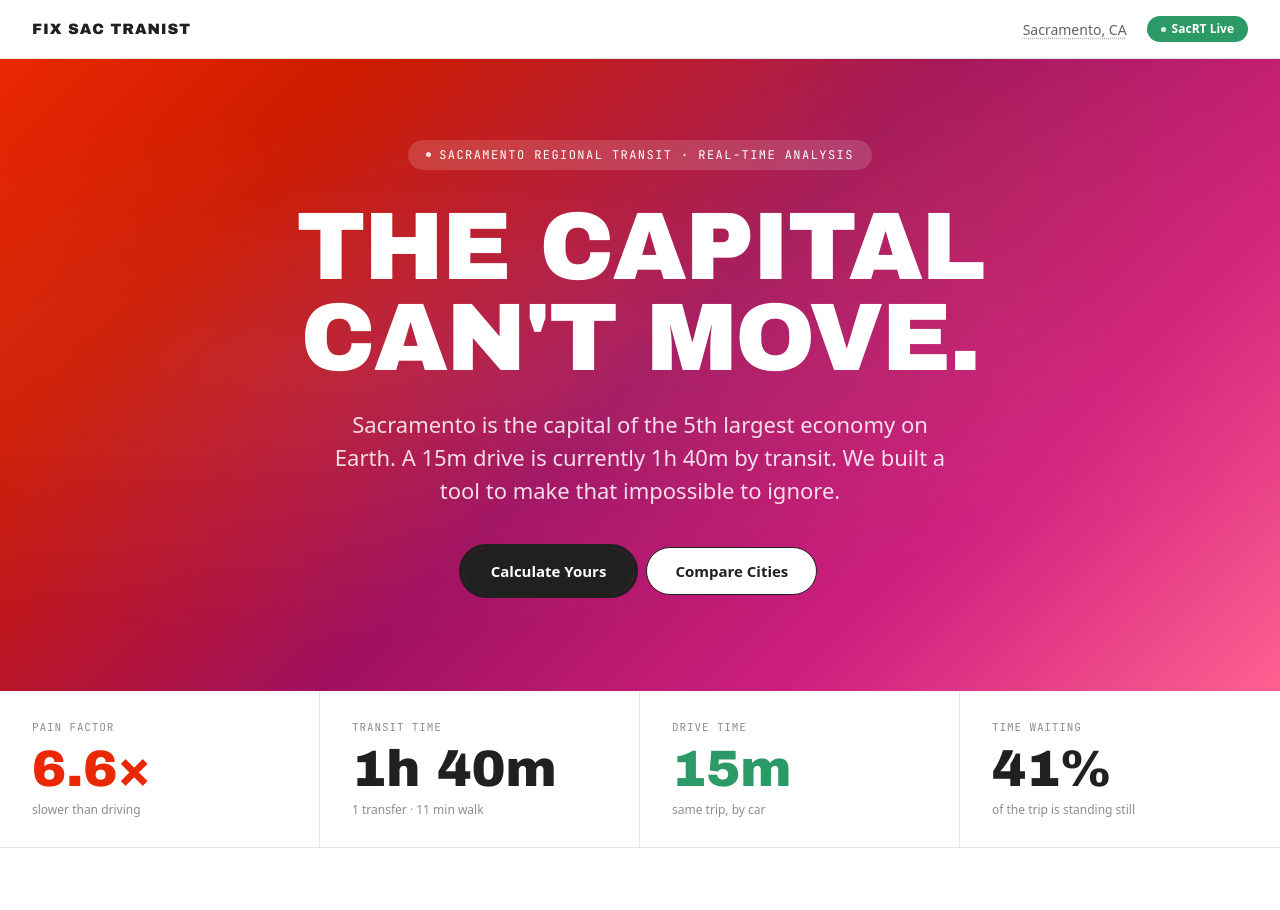
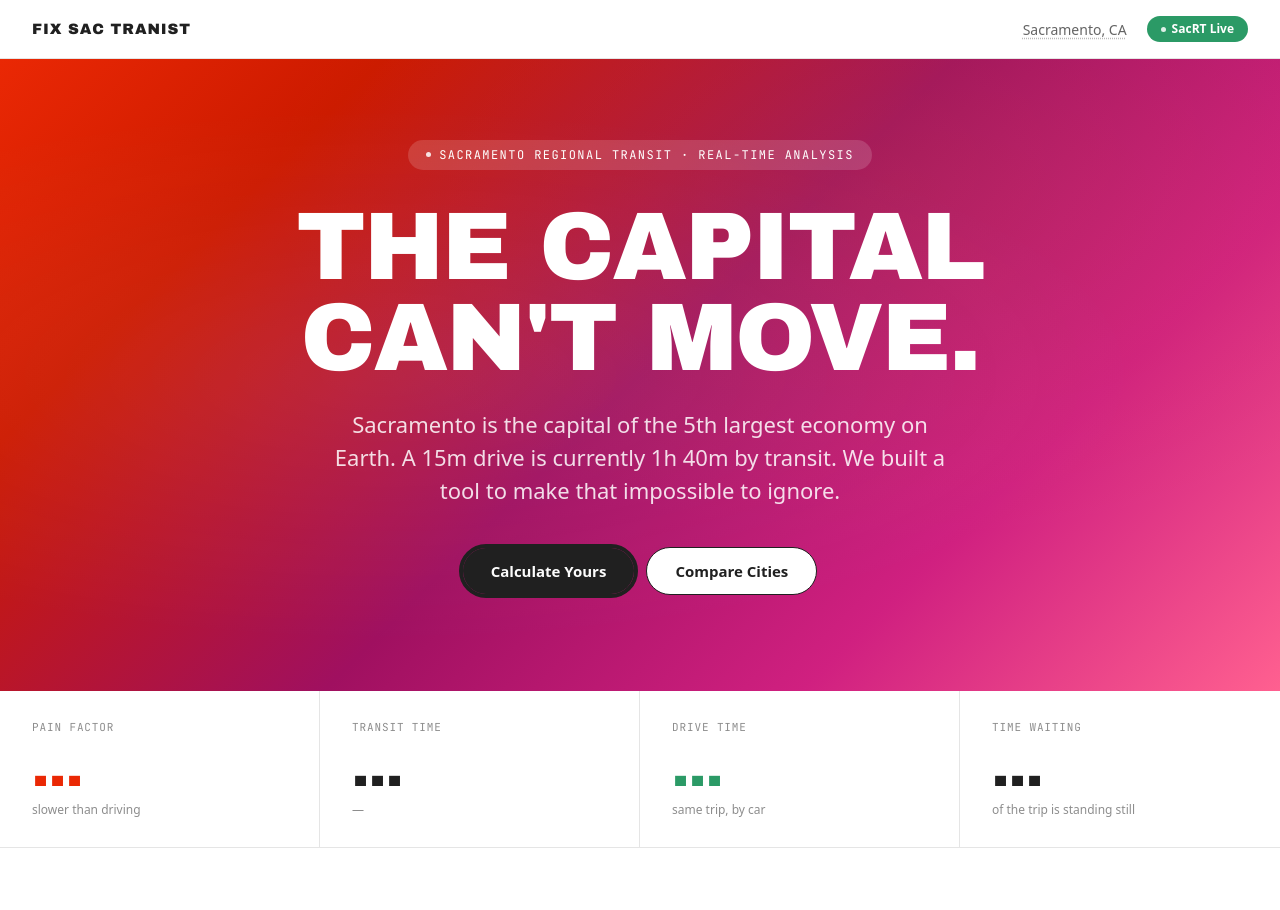
Before and after one commit to positiveppl/fixsactransit, a Next.js app: page / in a window 1280 px wide. Shown: the top 910 px of the page. Built offline with nearby package versions, Linux system fonts and the light colour scheme; no server answers.

Commit message:
fix: StatStrip shows ... while loading instead of fake fallback numbers

```diff
--- a/app/components/StatStrip.tsx
+++ b/app/components/StatStrip.tsx
@@ -13,10 +13,30 @@ export default function StatStrip({ sac }: { sac: CityScore | null }) {
   }, [])
 
   const stats = [
-    { label: 'Pain Factor', value: `${sac?.pain_factor ?? 6.6}×`, color: '#ea2804', sub: 'slower than driving' },
-    { label: 'Transit Time', value: fmtMin(sac?.transit_minutes ?? 100), color: '#202020', sub: `${sac?.transfers ?? 1} transfer · ${sac?.walk_minutes ?? 11} min walk` },
-    { label: 'Drive Time', value: fmtMin(sac?.drive_minutes ?? 15), color: '#2b9a66', sub: 'same trip, by car' },
-    { label: 'Time Waiting', value: `${sac?.wait_pct ?? 41}%`, color: '#202020', sub: 'of the trip is standing still' },
+    {
+      label: 'Pain Factor',
+      value: sac ? `${sac.pain_factor}×` : '...',
+      color: '#ea2804',
+      sub: 'slower than driving',
+    },
+    {
+      label: 'Transit Time',
+      value: sac ? fmtMin(sac.transit_minutes) : '...',
+      color: '#202020',
+      sub: sac ? `${sac.transfers} transfer · ${sac.walk_minutes} min walk` : '—',
+    },
+    {
+      label: 'Drive Time',
+      value: sac ? fmtMin(sac.drive_minutes) : '...',
+      color: '#2b9a66',
+      sub: 'same trip, by car',
+    },
+    {
+      label: 'Time Waiting',
+      value: sac ? `${sac.wait_pct}%` : '...',
+      color: '#202020',
+      sub: 'of the trip is standing still',
+    },
   ]
 
   const mobile = cols === '1fr 1fr'
```
